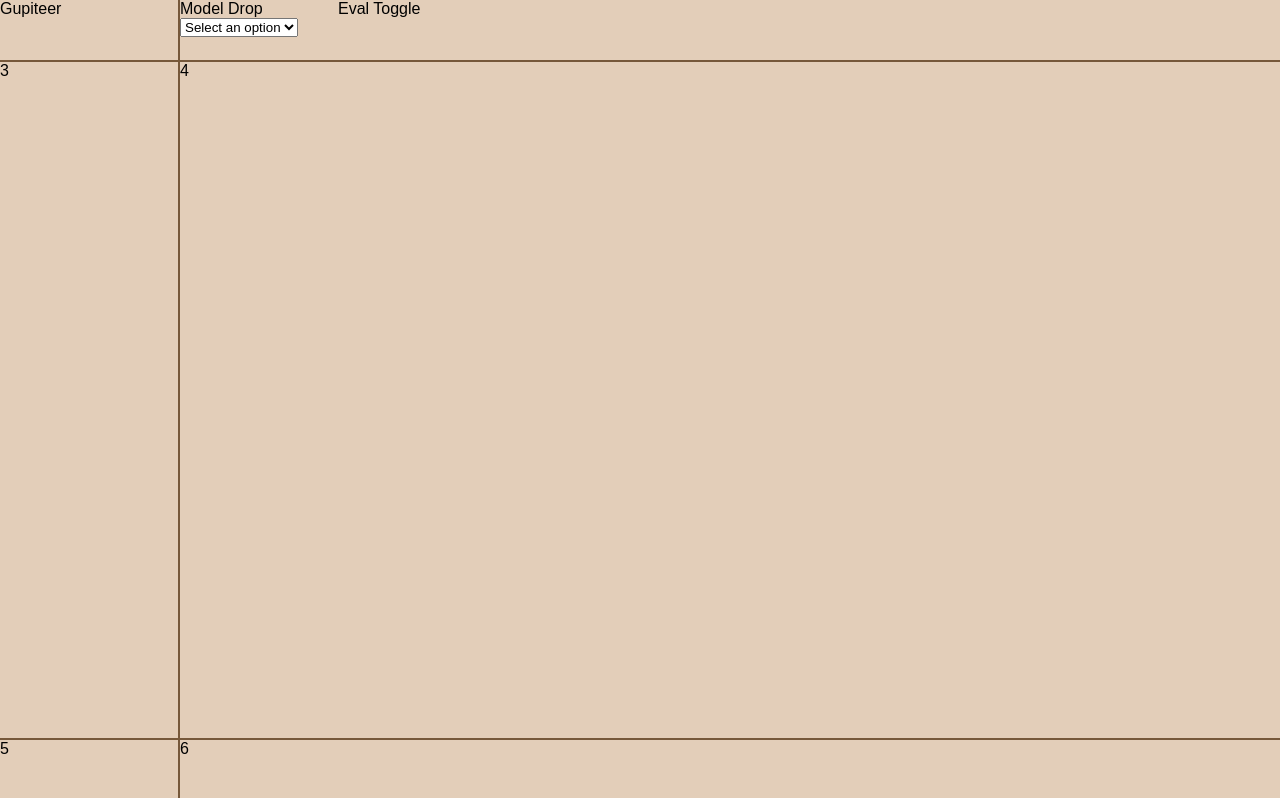
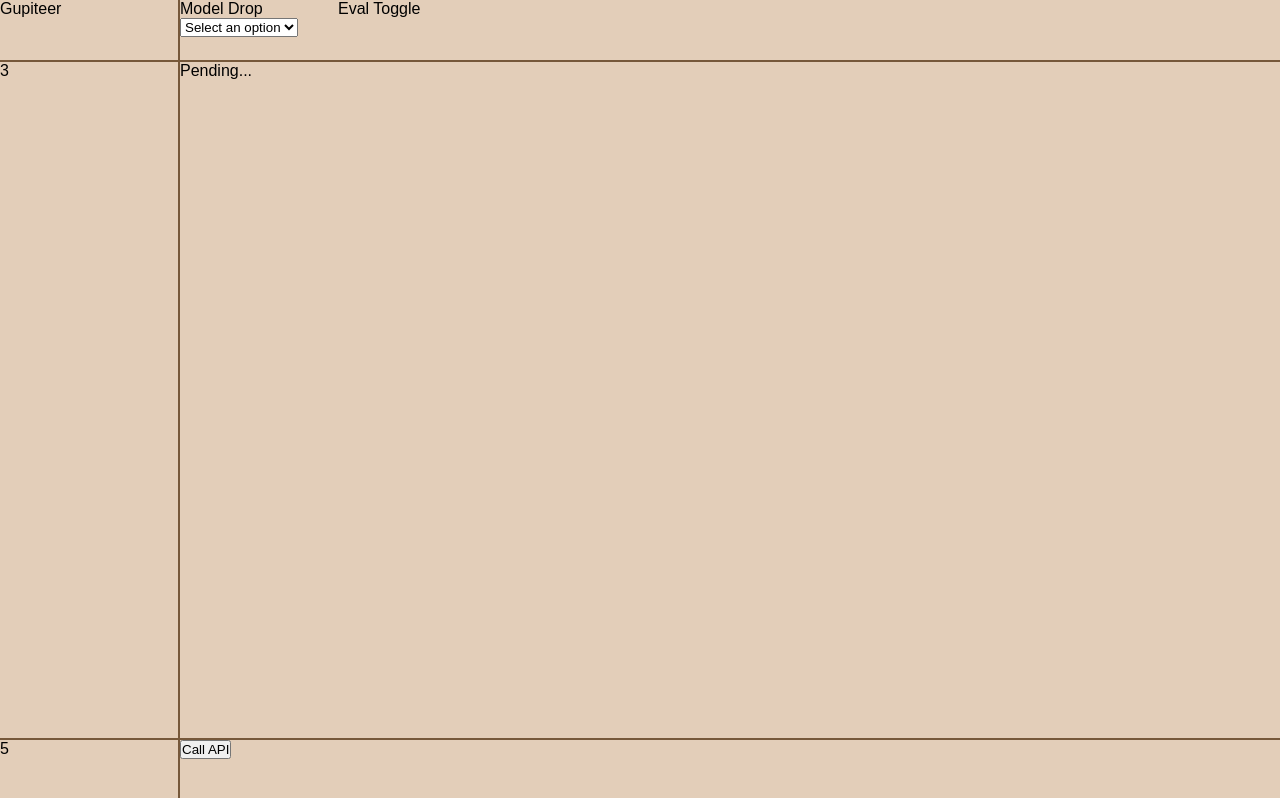
Before and after one commit to majorschwartz/gupiteer, a React (Create React App) app in the folder client/: page / in a window 1280 px wide. Built offline with nearby package versions, Linux system fonts and the light colour scheme.

Commit message:
Backend frontend testing

```diff
--- a/client/src/App.js
+++ b/client/src/App.js
@@ -1,9 +1,14 @@
+import React, { useState } from "react";
 import "./App.css";
 import EvalToggle from "./components/EvalToggle";
 import ModelDrop from "./components/ModelDrop";
+import PromptBox from "./components/PromptBox";
 import Title from "./components/Title";
+import ResponseBox from "./components/ResponseBox";
 
 function App() {
+    const [resp, setResp] = useState("Pending...");
+
     return (
         <div className="App">
             <div class="flex-container">
@@ -11,7 +16,7 @@ function App() {
                     <div class="column first-column">
                         <Title />
                     </div>
-                    <div class="column">
+                    <div class="column second-column">
                         <div className="bar-options">
                             <ModelDrop />
                             <EvalToggle />
@@ -20,11 +25,15 @@ function App() {
                 </div>
                 <div class="row middle-row">
                     <div class="column first-column">3</div>
-                    <div class="column">4</div>
+                    <div class="column second-column">
+                        <ResponseBox resp={resp} />
+                    </div>
                 </div>
                 <div class="row bottom-row">
                     <div class="column first-column">5</div>
-                    <div class="column">6</div>
+                    <div class="column second-column">
+                        <PromptBox setResp={setResp} />
+                    </div>
                 </div>
             </div>
         </div>
--- a/client/src/components/ModelDrop.js
+++ b/client/src/components/ModelDrop.js
@@ -16,11 +16,10 @@ const ModelDrop = () => {
                     <option value="option1">Option 1</option>
                     <option value="option2">Option 2</option>
                     <option value="option3">Option 3</option>
-                    // Add more options here
+
                 </select>
                 {selectedValue && <div>You selected: {selectedValue}</div>}
             </div>
-
         </div>
     );
 }
--- a/client/src/components/PromptBox.js
+++ b/client/src/components/PromptBox.js
@@ -1,9 +1,43 @@
 import React from "react";
 
-const PromptBox = () => {
+const PromptBox = ({ setResp }) => {
+    async function callAPI(event) {
+        event.preventDefault();
+
+        try {
+            var model = "gpt-3.5-turbo";
+            var prompt = "Give me a haiku about coding.";
+            var context = "";
+
+            const response = await fetch("http://127.0.0.1:5000/api/submit", {
+                method: "POST",
+                headers: {
+                    "Content-Type": "application/json",
+                },
+                body: JSON.stringify({ model: model, prompt: prompt, context: context }),
+            });
+
+            const result = await response.json();
+            console.log("Result:");
+            console.log(result);
+
+            if (response.ok) {
+                setResp(result);
+            }
+
+        } catch (e) {
+            console.log(e);
+        }
+    }
+
+
     return (
         <div>
-
+            <form onSubmit={callAPI}>
+                <button>
+                    Call API
+                </button>
+            </form>
         </div>
     );
 }
--- a/client/src/components/ResponseBox.js
+++ b/client/src/components/ResponseBox.js
@@ -1,10 +1,11 @@
 import React from "react";
 
-const ResponseBox = () => {
+const ResponseBox = ({ resp }) => {
+    console.log(resp);
     return (
-        <div>
-
-        </div>
+        <pre>
+            {resp}
+        </pre>
     );
 }
 
```
Also changed, not shown: 2 other files (tests, documents, lock files or other folders).
